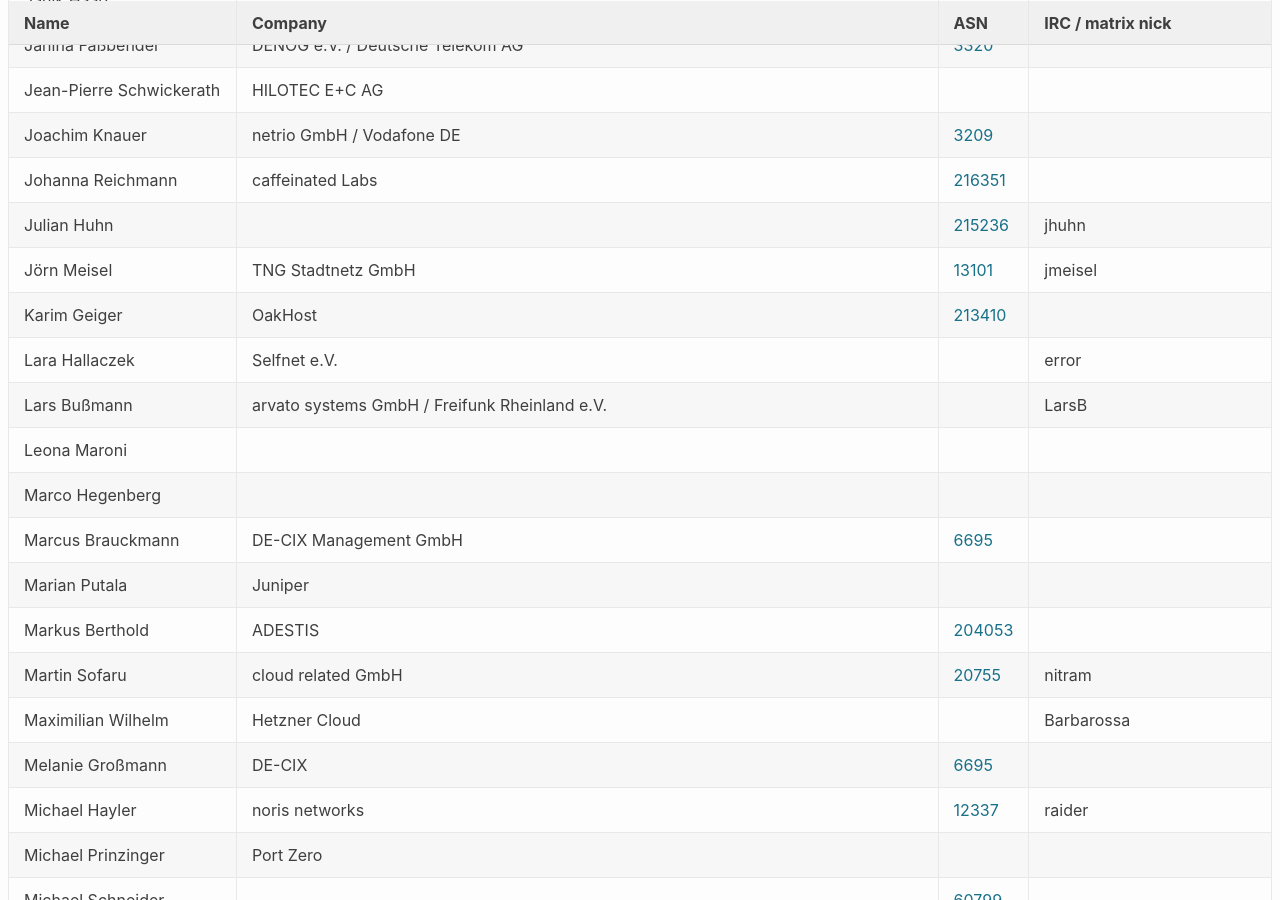
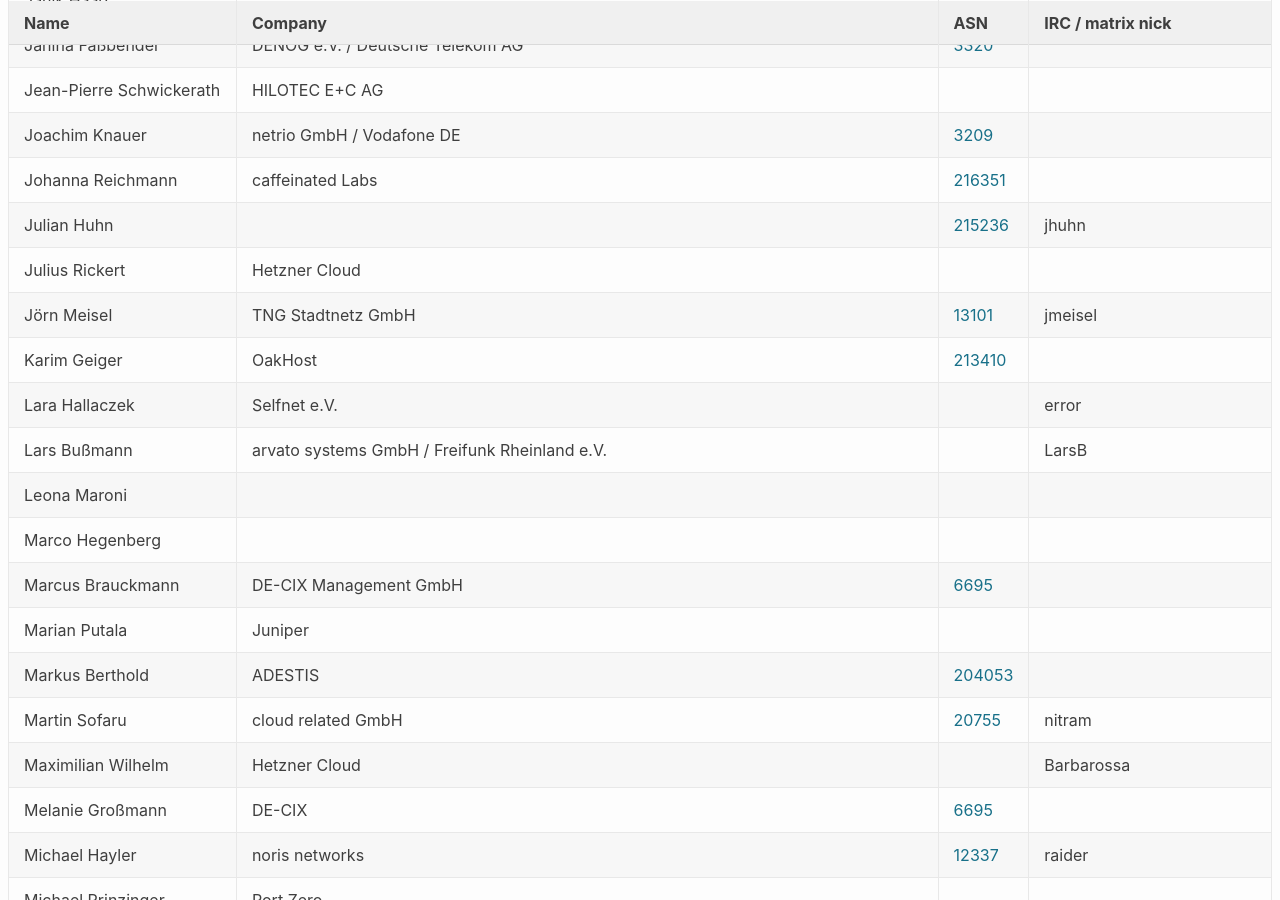
Before and after one commit to denog/pretix-attendeelist, a Jekyll site: the page built from denog17/index.markdown, in a window 1280 px wide and 900 px high, scrolled down 1009 px. Built offline with Jekyll 4.4.1, drawn with Linux system fonts in a browser that asks for light colours.

Commit message:
Latest data: Wed May  7 14:11:13 UTC 2025

```diff
--- a/_data/attendees_denog17_onsite.json
+++ b/_data/attendees_denog17_onsite.json
@@ -148,6 +148,12 @@
     "company": null,
     "irc": "jhuhn",
     "asn": "215236"
+  },
+  {
+    "name": "Julius Rickert",
+    "company": "Hetzner Cloud",
+    "irc": null,
+    "asn": null
   },
   {
     "name": "Karim Geiger",
```
